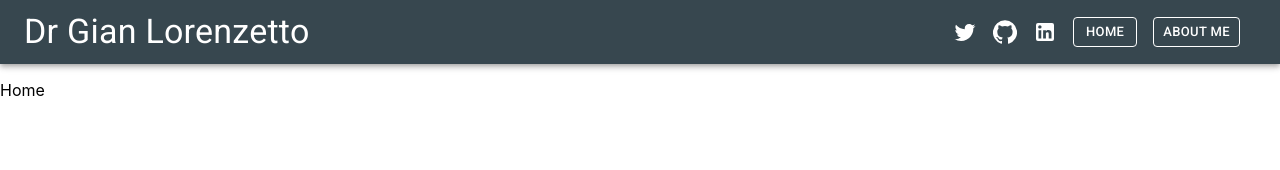
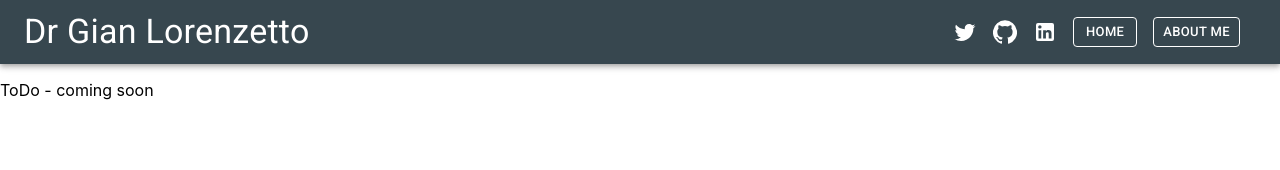
Before and after one commit to GianLorenzetto/zendibbler-react, a React (Create React App) app: page / in a window 1280 px wide. Shown: the top 170 px of the page. Built offline with nearby package versions, Linux system fonts and the light colour scheme; the HTML template or start-up script is replaced by a standard one.

Commit message:
Changed text on Home page to ToDo

```diff
--- a/src/App.tsx
+++ b/src/App.tsx
@@ -37,7 +37,7 @@ function App() {
 function Home() {
   return (
     <div>
-      <p>Home</p>
+      <p>ToDo - coming soon</p>
     </div>
   );
 }
```
